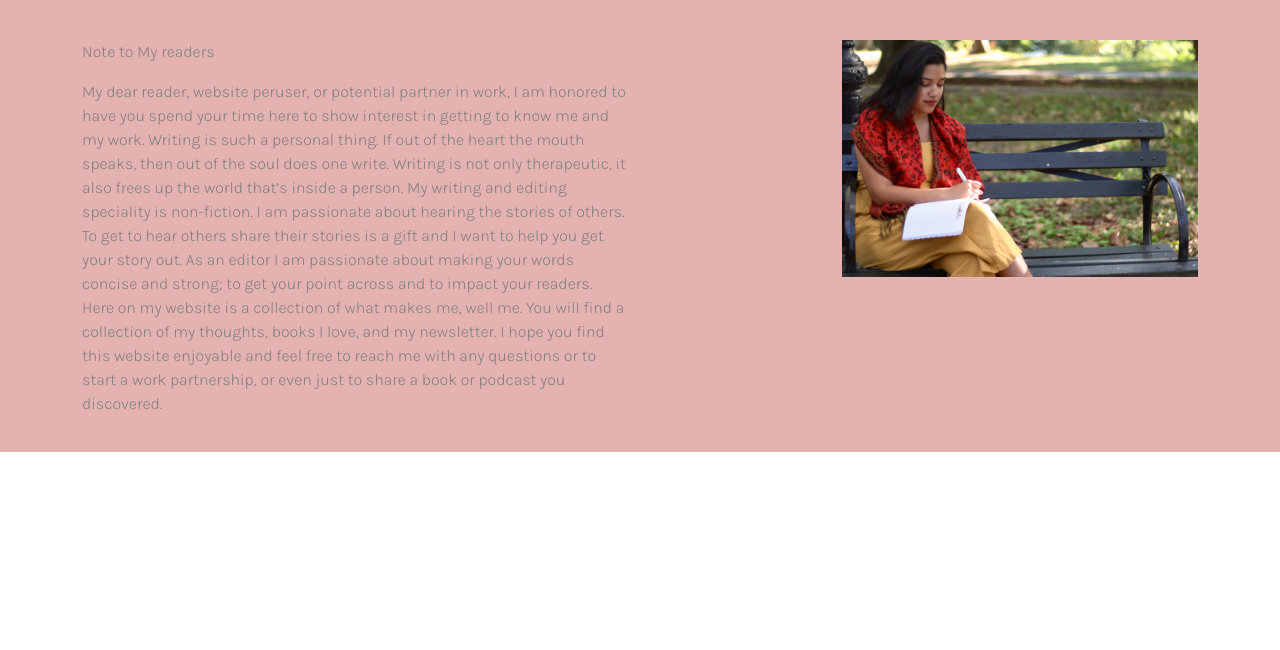
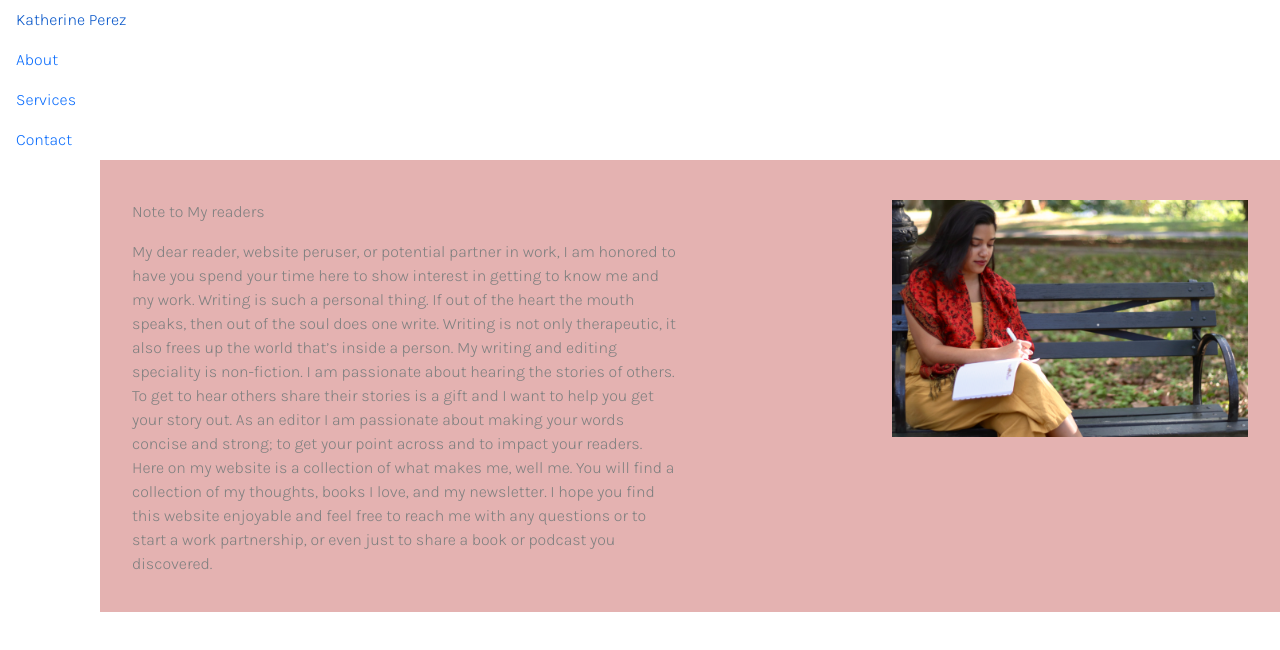
Before and after one commit to Kaitlyn-Lynette/Kathys-Portfolio, a React (Create React App) app: page /featuredwork in a window 1280 px wide. Shown: the top 650 px of the page. Built offline with nearby package versions, Linux system fonts and the light colour scheme.

Commit message:
Aligned the columns

```diff
--- /dev/null
+++ b/src/components/SideBarNav.js
@@ -0,0 +1,17 @@
+import React from "react";
+import Nav from "react-bootstrap/Nav";
+
+const SideBarNav = () => {
+  return (
+    <div id="sidebar" style={{float:"left"}}>
+      <Nav className="flex-column">
+        <Nav.Link href="/home">Katherine Perez</Nav.Link>
+        <Nav.Link eventKey="link-1">About</Nav.Link>
+        <Nav.Link eventKey="link-2">Services</Nav.Link>
+        <Nav.Link eventKey="link-3">Contact</Nav.Link>
+      </Nav>
+    </div>
+  );
+};
+
+export default SideBarNav;
--- a/src/pages/FeaturedWork.js
+++ b/src/pages/FeaturedWork.js
@@ -3,12 +3,19 @@ import Container from "react-bootstrap/Container";
 import Col from "react-bootstrap/Col";
 import Row from "react-bootstrap/Row";
 import Image from "react-bootstrap/Image";
+import SideBarNav from "../components/SideBarNav";
 
 const FeaturedWork = () => {
   return (
-    <div id="featuredwork" classname="noteHeader"
-    style={{ backgroundColor: "#e4b2b1", padding: "20px" }}>
-      <Container style={{paddingTop: "20px"}}>
+    <div id="featuredwork" classname="noteHeader">
+      {/* <div classstyle={{float:"left"}}> */}
+      <SideBarNav></SideBarNav>
+      {/* </div> */}
+      <div
+        id="notetoreader"
+        style={{backgroundColor: "#e4b2b1", padding: "20px", float: "right"}}
+      >
+        <Container style={{paddingTop: "20px"}}>
           <Row>
             <Col md={6}>
               <p>Note to My readers</p>
@@ -35,7 +42,8 @@ const FeaturedWork = () => {
               <Image src="/images/KathySplashBench895x595.png" width="100%" />
             </Col>
           </Row>
-      </Container>
+        </Container>
+      </div>
     </div>
   );
 };
```
